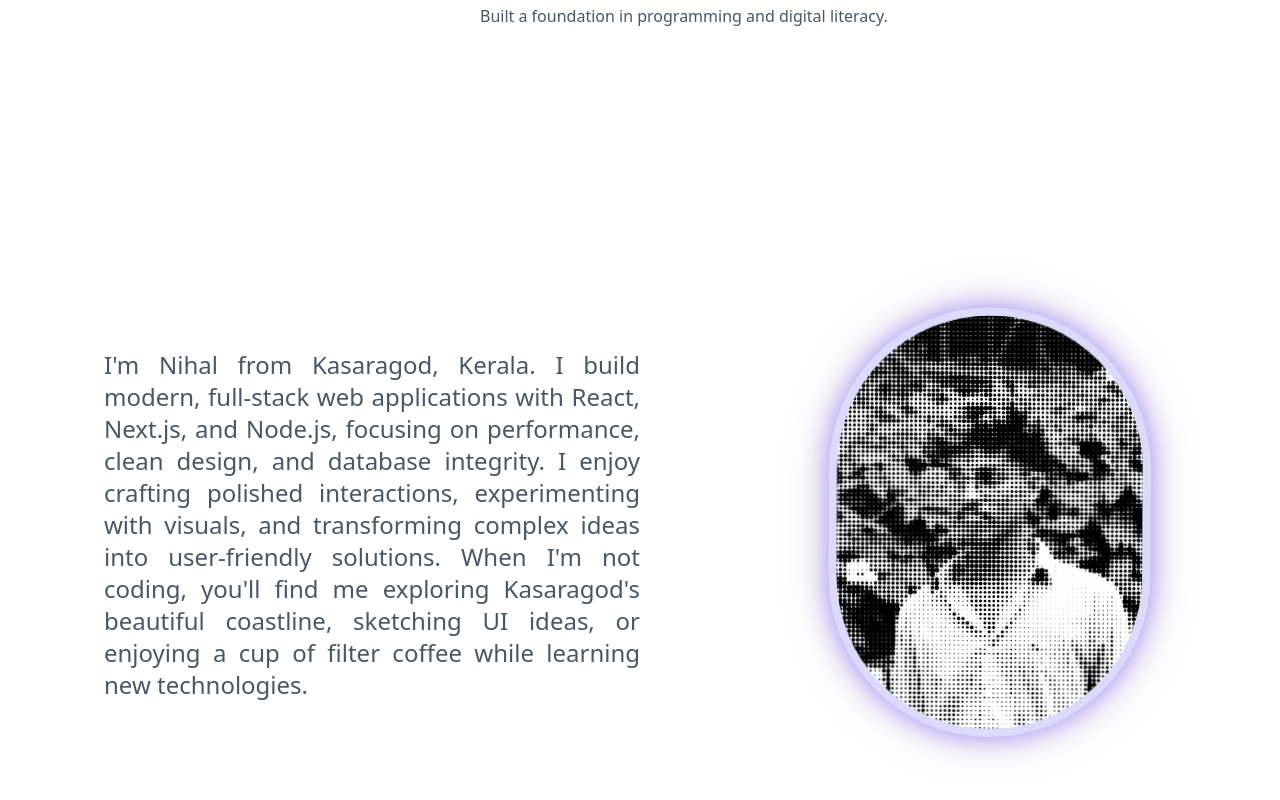
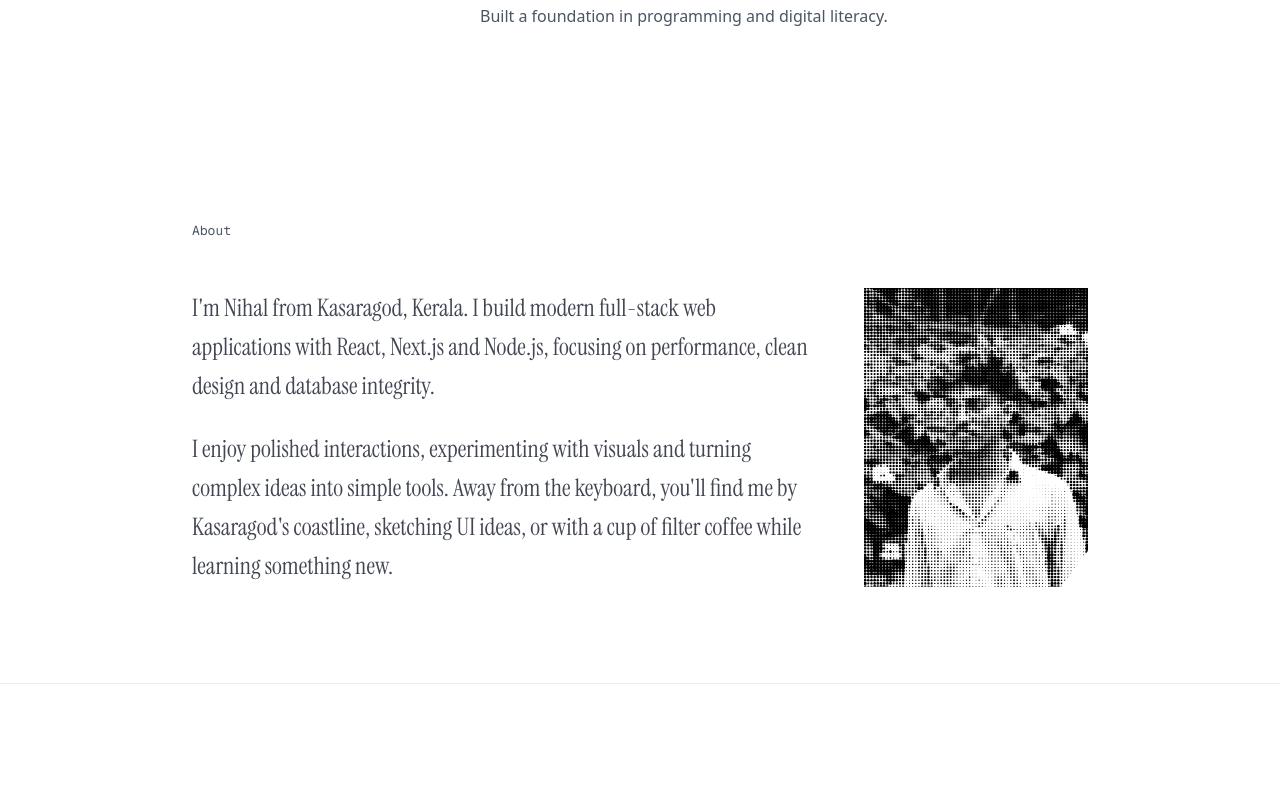
Before and after one commit to ioNihal/portfolio-two, a Next.js app: page / in a window 1280 px wide. Shown: the part 3300-4100 px from the top of the page. Built offline with nearby package versions, Linux system fonts and the light colour scheme.

Commit message:
feat:  update about section

```diff
--- a/app/globals.css
+++ b/app/globals.css
@@ -1,6 +1,5 @@
 @import "tailwindcss";
 @plugin "@tailwindcss/typography";
-
 
 :root {
   --background: #ffffff;
@@ -10,7 +9,6 @@
   --text-muted: #4b5563;
   --text-subtle: #9ca3af;
   --border: rgba(0, 0, 0, 0.08);
-  --grid-line: rgba(0, 0, 0, 0.05);
   --grid-glow: rgba(112, 114, 233, 0.082);
   --bg-radial-fade: #ffffff;
   --accent: #4f46e5;
@@ -28,7 +26,6 @@
   --text-muted: rgba(255, 255, 255, 0.6);
   --text-subtle: rgba(255, 255, 255, 0.4);
   --border: rgba(255, 255, 255, 0.1);
-  --grid-line: rgba(255, 255, 255, 0.04);
   --grid-glow: rgba(99, 102, 241, 0.15);
   --bg-radial-fade: #000000;
   --accent: #818cf8;
@@ -58,231 +55,15 @@
   --font-future: var(--font-michroma);
   --font-digital: var(--font-space-mono);
   --font-serif: var(--font-instrument-serif);
-
-  --animate-wiggle: wiggle 3s ease-in-out infinite;
 }
 
 @custom-variant dark (&:where(.dark, .dark *));
 
-@utility bg-grid {
-  background-image:
-    /* Vertical grid lines */
-    linear-gradient(to right,
-      var(--grid-line) 1px,
-      transparent 1px),
-    /* Horizontal grid lines */
-    linear-gradient(to bottom,
-      var(--grid-line) 1px,
-      transparent 1px),
-    /* Radial glow gradient */
-    radial-gradient(circle at center,
-      var(--grid-glow),
-      var(--bg-radial-fade) 70%);
-
-  background-size:
-    40px 40px,
-    40px 40px,
-    100% 100%;
-
-  background-repeat: repeat, repeat, no-repeat;
-}
-
 @utility bg-radial {
-  background-image:
-    radial-gradient(circle at center,
+  background-image: radial-gradient(circle at center,
       var(--grid-glow),
       var(--bg-radial-fade) 70%);
 }
-
-@keyframes wiggle {
-
-  0%,
-  100% {
-    transform: translateY(0px) translateX(0px);
-  }
-
-  50% {
-    transform: translateY(-10px) translateX(-5px);
-  }
-}
-
-
-@keyframes enter-first {
-  0% {
-    transform: translateX(-110%) scale(0.5);
-    opacity: 0;
-  }
-
-  100% {
-    transform: translateX(0) scale(1);
-    opacity: 1;
-  }
-}
-
-@keyframes leave-first {
-  0% {
-    transform: translateX(0) scale(1);
-    opacity: 1;
-  }
-
-  100% {
-    transform: translateX(110%) scale(0.5);
-    opacity: 0;
-  }
-}
-
-@keyframes enter-second {
-  0% {
-    transform: translateX(110%) scale(0.5);
-    opacity: 0;
-  }
-
-  100% {
-    transform: translateX(0) scale(1);
-    opacity: 1;
-  }
-}
-
-@keyframes leave-second {
-  0% {
-    transform: translateX(0) scale(1);
-    opacity: 1;
-  }
-
-  100% {
-    transform: translateX(-110%) scale(0.5);
-    opacity: 0;
-  }
-}
-
-
-@media (max-width: 1023px) {
-
-  /* vertical keyframes */
-  @keyframes enter-first {
-    0% {
-      opacity: 0;
-    }
-
-    100% {
-      opacity: 1;
-    }
-  }
-
-  @keyframes leave-first {
-    0% {
-      opacity: 1;
-    }
-
-    100% {
-      opacity: 0;
-    }
-  }
-
-  @keyframes enter-second {
-    0% {
-      opacity: 0;
-    }
-
-    100% {
-      opacity: 1;
-    }
-  }
-
-  @keyframes leave-second {
-    0% {
-      opacity: 1;
-    }
-
-    100% {
-      opacity: 0;
-    }
-  }
-}
-
-
-@keyframes float {
-
-  0% {
-    transform: translateY(0px) translateX(0px) rotate(0deg) scale(1);
-    box-shadow:
-      0 0 15px rgba(75, 0, 130, 0.45),
-      0 0 35px rgba(75, 0, 130, 0.28),
-      0 0 60px rgba(75, 0, 130, 0.18);
-  }
-
-  25% {
-    transform: translateY(-8px) translateX(6px) rotate(1deg) scale(1.02);
-    box-shadow:
-      0 0 25px rgba(88, 24, 200, 0.55),
-      0 0 45px rgba(88, 24, 200, 0.36),
-      0 0 70px rgba(88, 24, 200, 0.22);
-  }
-
-  50% {
-    transform: translateY(-14px) translateX(-6px) rotate(-1deg) scale(1.03);
-    box-shadow:
-      0 0 30px rgba(111, 89, 255, 0.70),
-      0 0 55px rgba(111, 89, 255, 0.45),
-      0 0 80px rgba(111, 89, 255, 0.30);
-  }
-
-  75% {
-    transform: translateY(-8px) translateX(6px) rotate(1deg) scale(1.01);
-    box-shadow:
-      0 0 25px rgba(88, 24, 200, 0.55),
-      0 0 45px rgba(88, 24, 200, 0.36),
-      0 0 70px rgba(88, 24, 200, 0.22);
-  }
-
-  100% {
-    transform: translateY(0px) translateX(0px) rotate(0deg) scale(1);
-    box-shadow:
-      0 0 15px rgba(75, 0, 130, 0.45),
-      0 0 35px rgba(75, 0, 130, 0.28),
-      0 0 60px rgba(75, 0, 130, 0.18);
-  }
-}
-
-@keyframes glowPulse {
-
-  0%,
-  100% {
-    box-shadow:
-      0 0 15px rgba(111, 89, 255, 0.32),
-      0 0 30px rgba(75, 0, 130, 0.15);
-  }
-
-  50% {
-    box-shadow:
-      0 0 25px rgba(111, 89, 255, 0.55),
-      0 0 50px rgba(75, 0, 130, 0.28);
-  }
-}
-
-
-.float {
-  animation: float 6s ease-in-out infinite, glowPulse 4s ease-in-out infinite;
-  transition: transform 0.28s ease;
-}
-
-
-.enter-first {
-  animation: enter-first 500ms ease both;
-}
-
-.enter-second {
-  animation: enter-second 500ms ease both;
-}
-
-.leave-first {
-  animation: leave-first 500ms ease both;
-}
-
-.leave-second {
-  animation: leave-second 500ms ease both;
-}
-
 
 body {
   background: var(--background);
@@ -300,7 +81,6 @@ img,
   user-select: none;
 }
 
-
 .prose img,
 .prose video,
 .prose iframe,
@@ -315,8 +95,6 @@ img,
   border-radius: 0.5rem;
 }
 
-
-
 @media (prefers-reduced-motion: reduce) {
   * {
     animation: none !important;
--- a/components/AboutSection/AboutSection.jsx
+++ b/components/AboutSection/AboutSection.jsx
@@ -1,26 +1,45 @@
-import Image from 'next/image';
+import Image from "next/image";
 
 export default function AboutSection() {
     return (
-        <section className="min-h-screen w-full bg-background relative px-4 sm:px-6
-         text-foreground isolate grid place-items-center" id='about' aria-label="About Me">
-            <article className='flex justify-between flex-col-reverse lg:flex-row
-            gap-10 lg:gap-0 items-center'>
-                <h2 className="sr-only">About Me</h2>
-                <div className='lg:text-2xl 2xl:text-4xl
-                flex-1 p-4 lg:pl-10 xl:p-20 2xl:p-30 text-justify text-muted'>
-                    I'm Nihal from Kasaragod, Kerala.
-                    I build modern, full-stack web applications with React, Next.js, and Node.js, focusing on performance, clean design, and database integrity.
-                    I enjoy crafting polished interactions, experimenting with visuals, and transforming complex ideas into user-friendly solutions.
-                    When I'm not coding, you'll find me exploring Kasaragod's beautiful coastline, sketching UI ideas, or enjoying a cup of filter coffee while learning new technologies.
+        <section
+            id="about"
+            aria-labelledby="about-heading"
+            className="w-full bg-background px-6 py-24"
+        >
+            <div className="mx-auto max-w-4xl">
+                <h2
+                    id="about-heading"
+                    className="mb-12 font-mono text-[13px] font-normal text-muted"
+                >
+                    About
+                </h2>
+
+                <div className="flex flex-col gap-10 md:flex-row md:items-start md:gap-14">
+                    <div className="space-y-6 font-serif text-xl leading-relaxed text-foreground/80 text-pretty sm:text-2xl md:flex-1">
+                        <p>
+                            I&apos;m Nihal from Kasaragod, Kerala. I build modern full-stack
+                            web applications with React, Next.js and Node.js, focusing on
+                            performance, clean design and database integrity.
+                        </p>
+                        <p>
+                            I enjoy polished interactions, experimenting with visuals and
+                            turning complex ideas into simple tools. Away from the keyboard,
+                            you&apos;ll find me by Kasaragod&apos;s coastline, sketching UI
+                            ideas, or with a cup of filter coffee while learning something
+                            new.
+                        </p>
+                    </div>
+
+                    <Image
+                        src="/assets/halftone.svg"
+                        alt="Nihal K profile illustration"
+                        width={500}
+                        height={600}
+                        className="h-auto w-40 shrink-0 select-none sm:w-48 md:w-56 [clip-path:polygon(0_0,100%_0,100%_88%,88%_100%,0_100%)]"
+                    />
                 </div>
-                <div className='flex-1'>
-                    <Image width={500} height={600} src={"/assets/halftone.svg"} alt='Nihal K profile illustration' loading='lazy'
-                        className='w-[200px] lg:w-xs 2xl:w-md h-auto aspect-3/4 object-cover
-                         border-8 border-accent/20 dark:border-accent/40 rounded-full
-                        m-auto float select-none' />
-                </div>
-            </article>
+            </div>
         </section>
-    )
+    );
 }
```
